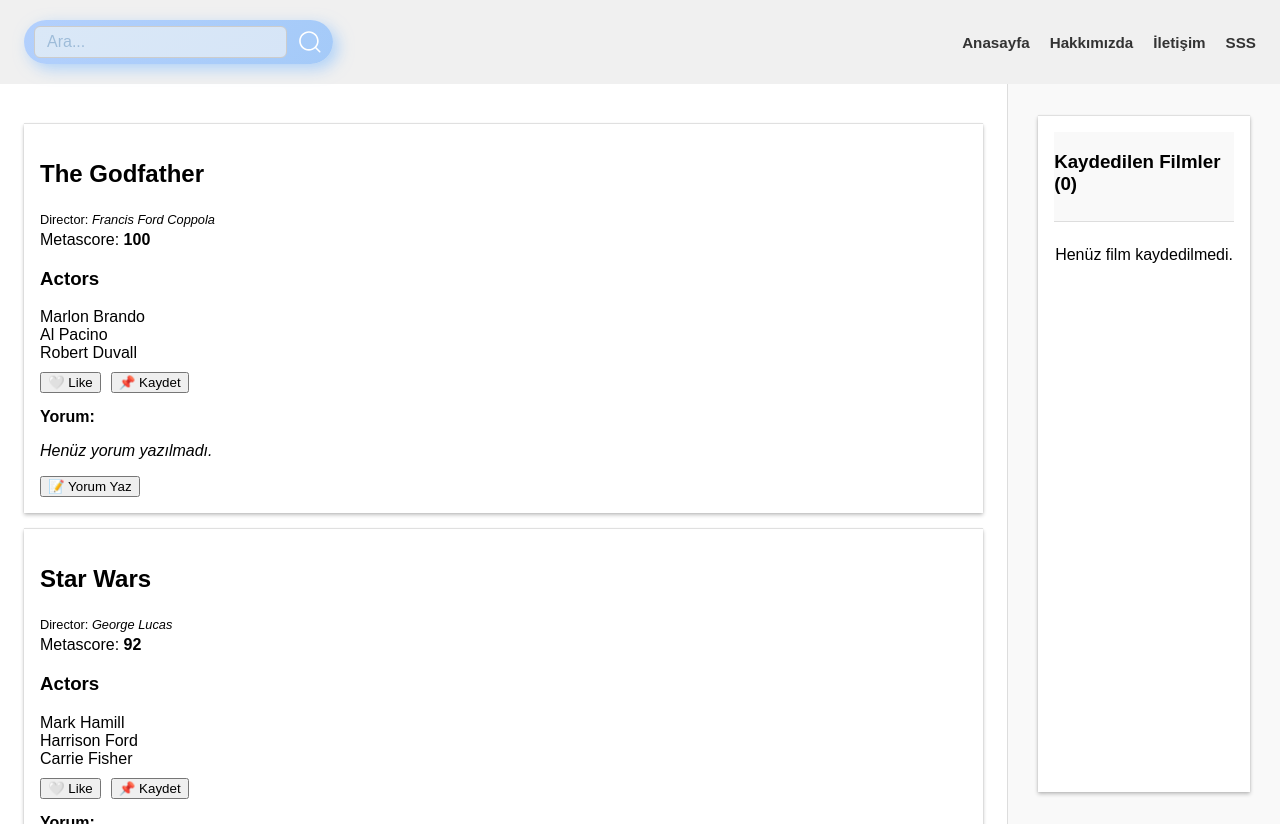
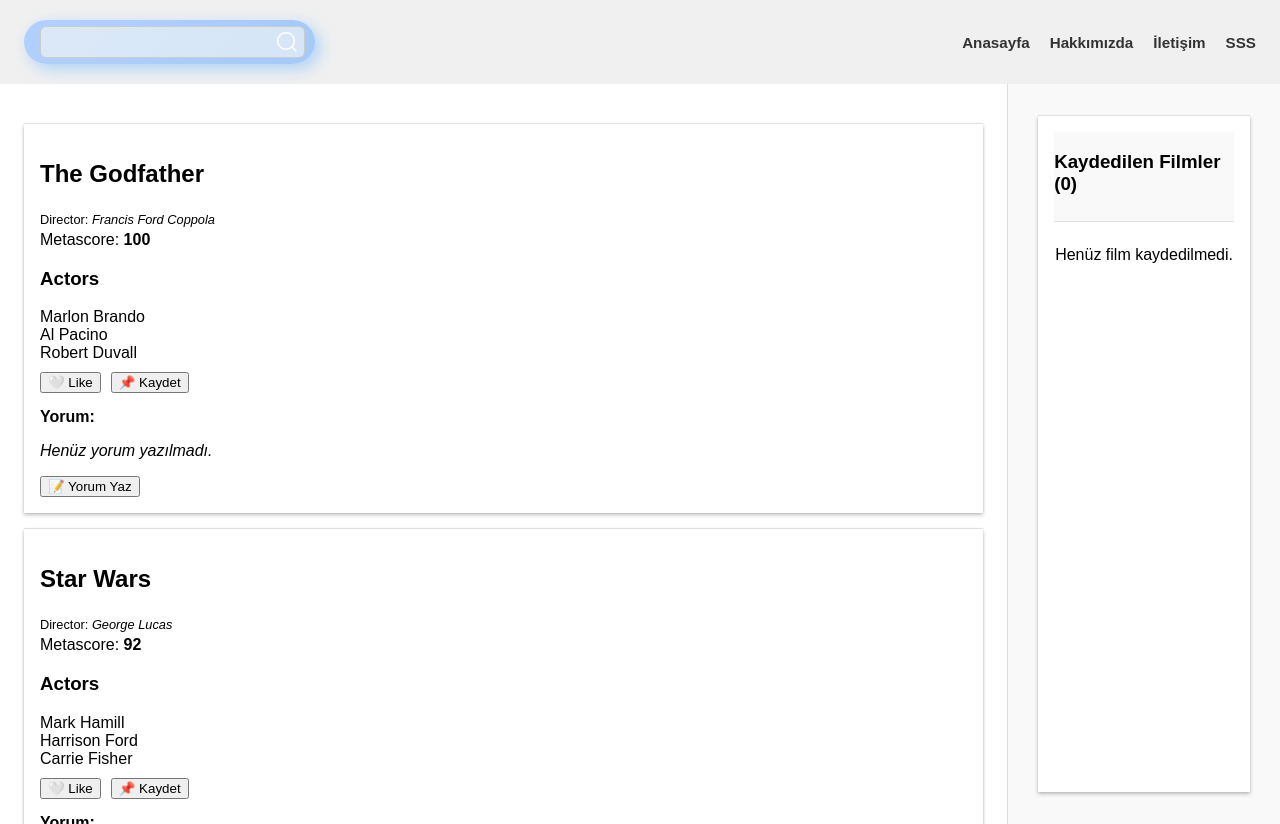
Before and after one commit to mgjhdnccc/vitejs-vite-s7d1, a React (Vite) app: page / in a window 1280 px wide. Built offline with nearby package versions, Linux system fonts and the light colour scheme.

Commit message:
düzeltme2

```diff
--- a/src/components/Input.jsx
+++ b/src/components/Input.jsx
@@ -7,9 +7,9 @@ const Input = ({ value, onChange }) => {
       <div className="search-container">
         <input
           type="text"
-          placeholder="Ara..."
           value={value}
           onChange={onChange}
+          aria-label="search"
         />
         <svg viewBox="0 0 24 24" className="icon">
           <path d="M21.53 20.47l-3.66-3.66C19.195 15.24 20 13.214 20 11c0-4.97-4.03-9-9-9s-9 4.03-9 9 4.03 9 9 9c2.215 0 4.24-.804 5.808-2.13l3.66 3.66c.147.146.34.22.53.22s.385-.073.53-.22c.295-.293.295-.767.002-1.06zM3.5 11c0-4.135 3.365-7.5 7.5-7.5s7.5 3.365 7.5 7.5-3.365 7.5-7.5 7.5-7.5-3.365-7.5-7.5z" />
@@ -23,9 +23,10 @@ const Wrapper = styled.div`
   .search-container {
     display: flex;
     align-items: center;
+    justify-content: space-between;
     background: linear-gradient(135deg, #b3d0fd, #a4caf8);
-    padding: 6px 10px;
-    border-radius: 999px;
+    padding: 6px 16px;
+    border-radius: 1000px;
     box-shadow: 5px 5px 15px rgba(132, 190, 255, 0.6);
     width: 100%;
     max-width: 320px;
@@ -36,14 +37,10 @@ const Wrapper = styled.div`
     flex: 1;
     border: none;
     background: linear-gradient(135deg, #dae8f7, #d6e5f7);
-    padding: 10px 16px;
-    border-radius: 999px;
-    font-size: 16px;
+    padding: 12px 16px;
+    border-radius: 1000px;
+    font-size: 18px;
     color: #4e89ff;
-  }
-
-  input::placeholder {
-    color: #9ebcd9;
   }
 
   input:focus {
@@ -51,11 +48,17 @@ const Wrapper = styled.div`
     background: linear-gradient(135deg, #eff7ff, #d6e5f7);
   }
 
+  input::placeholder {
+    display: none;
+  }
+
   .icon {
-    width: 26px;
-    height: 26px;
+    width: 24px;
+    height: 24px;
     fill: white;
-    margin-left: 10px;
+    margin-left: -30px;
+    z-index: 1;
+    pointer-events: none;
   }
 `;
 
```
